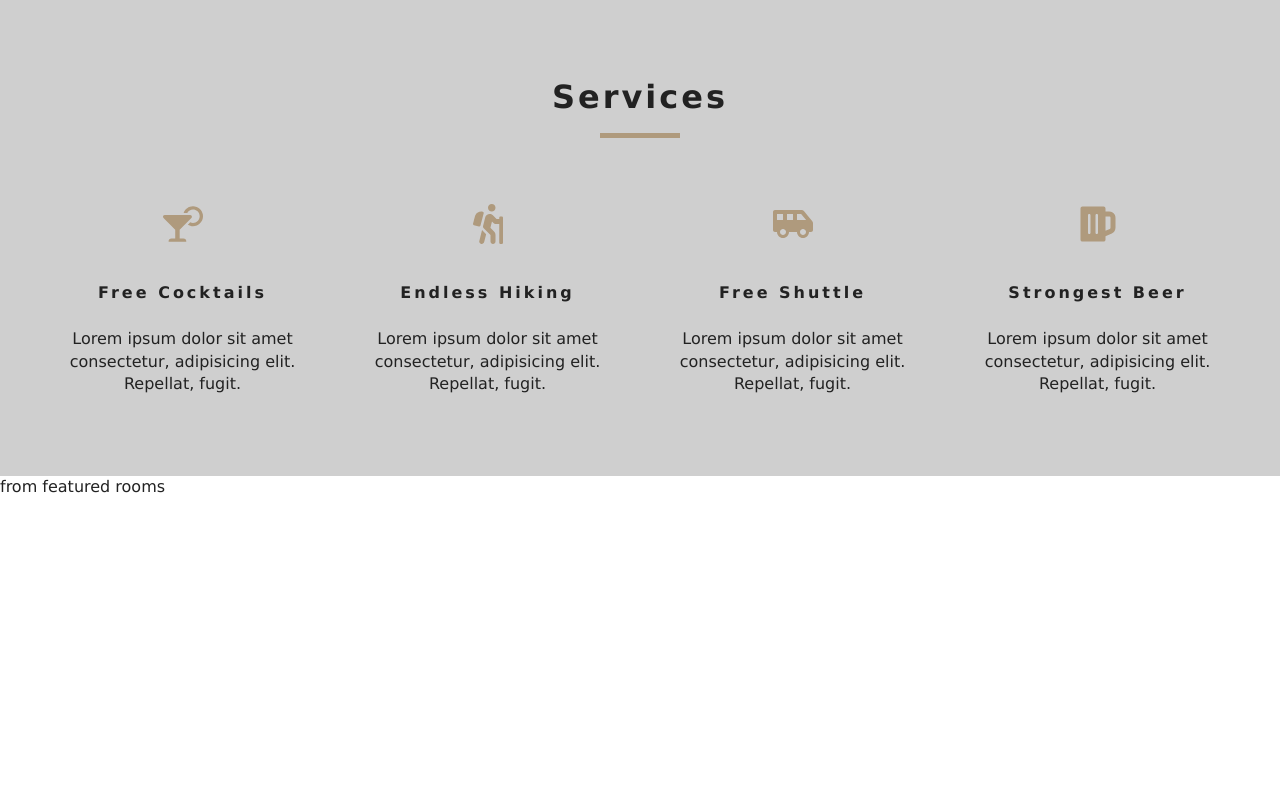
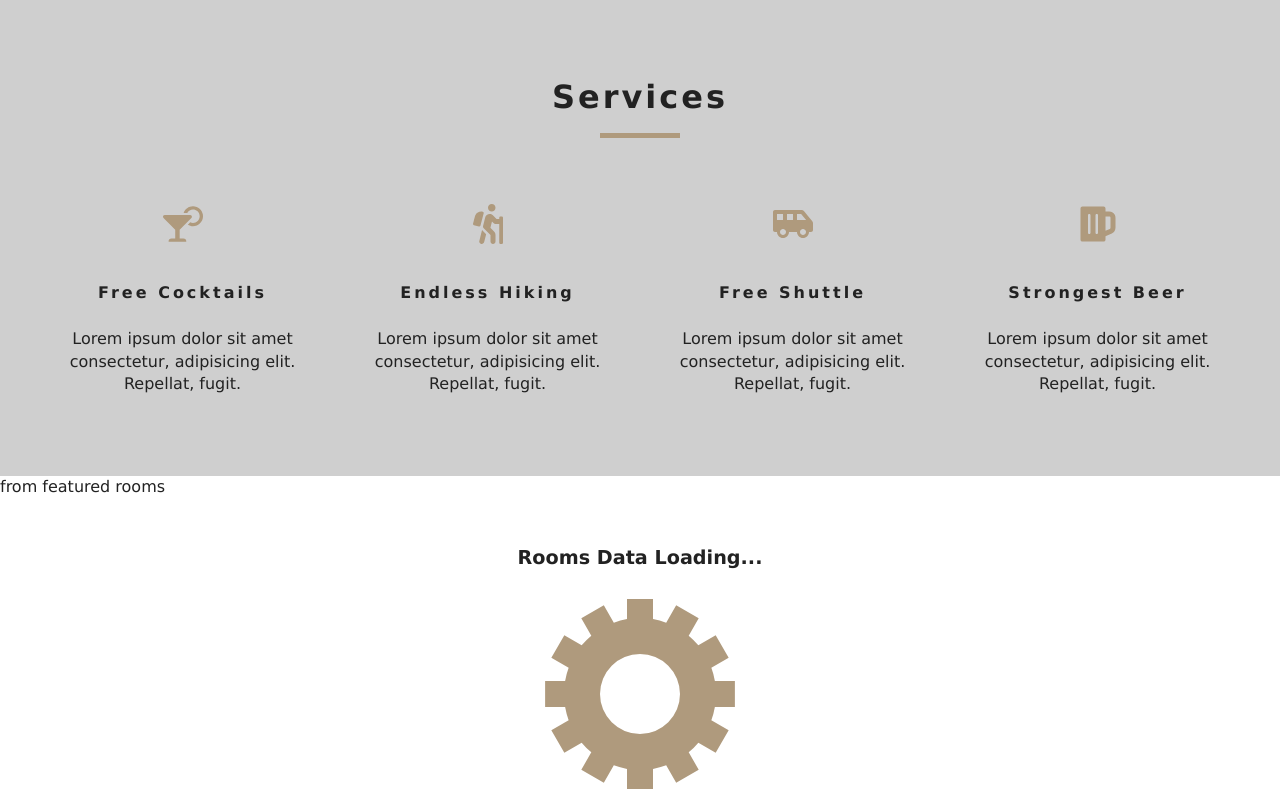
Before and after one commit to ads-andredesantana/Beach-Resort, a React (Create React App) app: page / in a window 1280 px wide. Shown: the part 803-1603 px from the top of the page. Before the commit the page ends 1301 px from the top, so only its background shows below. Built offline with nearby package versions, Linux system fonts and the light colour scheme.

Commit message:
Finishing the Loading Component and Adding Comments on all Pages

```diff
--- a/src/components/FeaturedRooms.js
+++ b/src/components/FeaturedRooms.js
@@ -1,6 +1,6 @@
 import React, { Component } from 'react'
 import { RoomContext } from '../context'
-
+import Loading from './Loading'
 
 export default class FeaturedRooms extends Component {
     static contextType = RoomContext;
@@ -8,6 +8,9 @@
         const { featuredRooms: rooms } = this.context
         console.log(rooms);
 
-        return <div>from featured rooms</div>;
+        return <div>from featured rooms
+
+            <Loading />
+        </div>;
     }
 }
--- a/src/components/Loading.js
+++ b/src/components/Loading.js
@@ -1,8 +1,12 @@
 import React from 'react'
+import loadingGif from '../images/gif/loading-gear.gif'
 
 export default function Loading() {
     return (
-        <div>
+        <div className="loading">
+            <h4>rooms data loading...</h4>
+            <img src={loadingGif} alt="Turning gear" />
+
 
         </div>
     )
--- a/src/pages/Error.js
+++ b/src/pages/Error.js
@@ -3,7 +3,7 @@
 import Banner from '../components/Banner'
 import { Link } from 'react-router-dom'
 
-
+// Handling pages without routes that leads to nowhere.
 export default function Error() {
     return (
         <Hero>
--- a/src/pages/SingleRoom.js
+++ b/src/pages/SingleRoom.js
@@ -1,5 +1,6 @@
 import React, { Component } from 'react'
 
+// Single Room page where we can see a specific room characteristic
 export default class SingleRoom extends Component {
     render() {
         return (
```
Also changed, not shown: src/pages/Home.js (+4 -3 lines), src/pages/Rooms.js (+9 -8 lines), src/components/Rooms.js (added), 1 other file (tests, documents, lock files or other folders).
